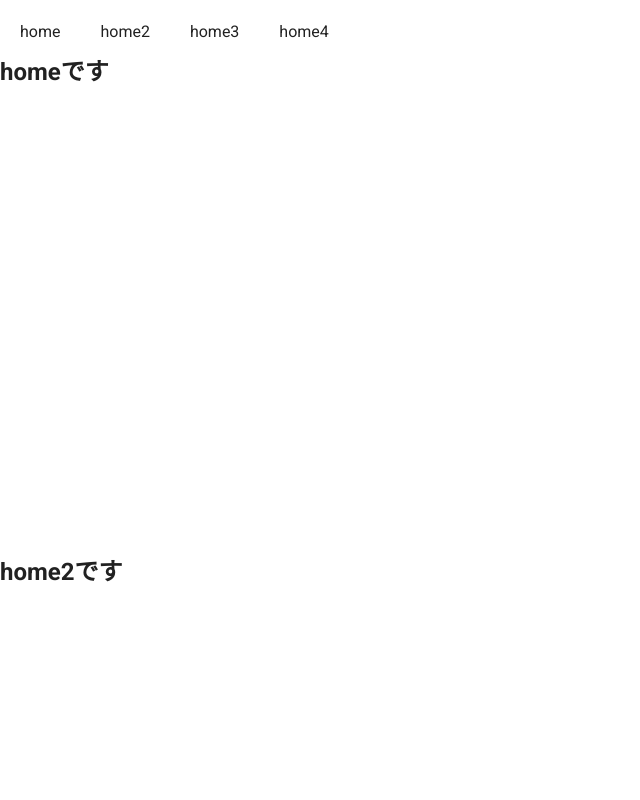
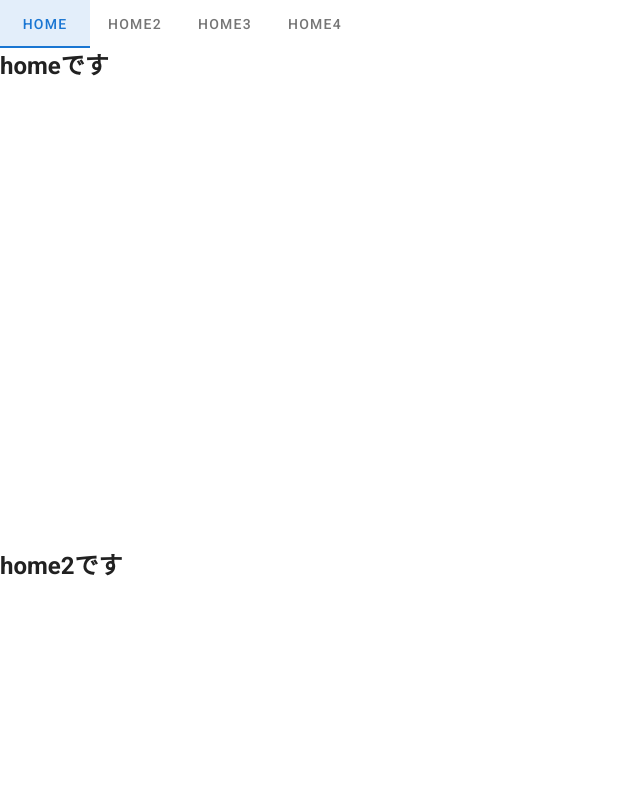
Before and after one commit to kota-kaneta/Hard-perfect-score-answer-Kas, a Vue app: page / in a window 1280 px wide. Shown: the top 800 px of the page, without its empty margins (0-640 px from the left). Built offline with nearby package versions, Linux system fonts and the light colour scheme.

Commit message:
vtabスクロール

```diff
--- a/src/App.vue
+++ b/src/App.vue
@@ -2,10 +2,12 @@
   <v-app>
     <div id="app">
       <div id="nav">
-        <button v-scroll-to="'#home'">home</button>
-        <button v-scroll-to="'#home2'">home2</button>
-        <button v-scroll-to="'#home3'">home3</button>
-        <button v-scroll-to="'#home4'">home4</button>
+        <v-tabs>
+          <v-tab v-scroll-to="'#home'">home</v-tab>
+          <v-tab v-scroll-to="'#home2'">home2</v-tab>
+          <v-tab v-scroll-to="'#home3'">home3</v-tab>
+          <v-tab v-scroll-to="'#home4'">home4</v-tab>
+        </v-tabs>
       </div>
       <div id="home">
         <h2 id="home">
```
